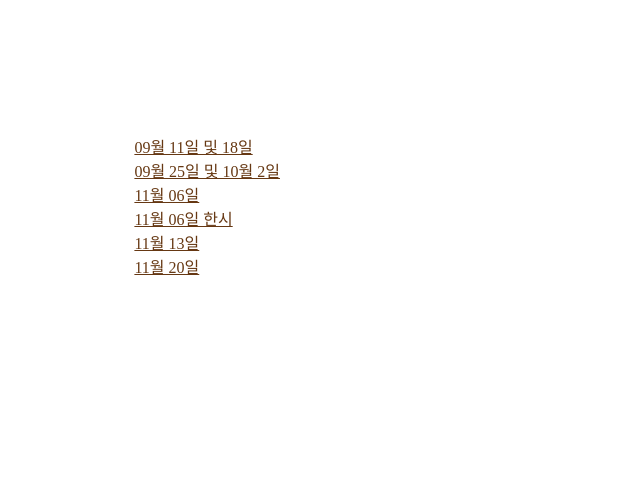
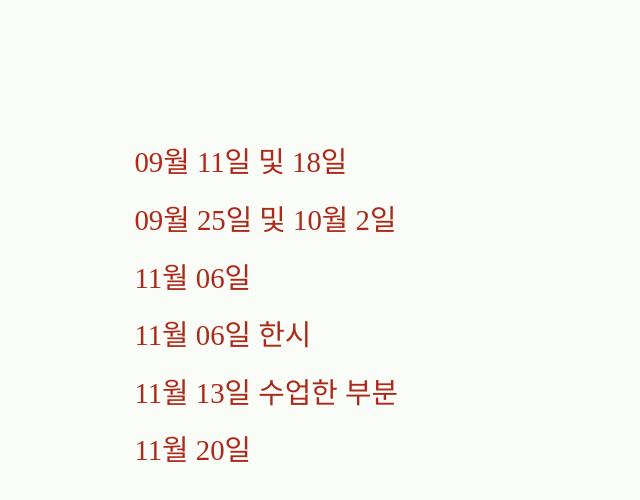
Before and after one commit to Simhyeon/sadong_hanja, a website: page index.html in a window 1280 px wide. Shown: the whole page, without its empty margins (0-640 px from the left). Drawn offline with Linux system fonts and the light colour scheme; a web font is replaced by a local one.

Commit message:
Modified design a little bit

```diff
--- a/hanja.css
+++ b/hanja.css
@@ -1,9 +1,15 @@
+html {
+    font-size: calc(0.6em + 0.7vw);
+    color: #373d3f;
+    background-color: #fafcf8;
+}
+
 .hangul {
     display: none;
-    color: crimson;
+    color: #1496bb;
 }
 .hanja {
-    color: crimson;
+    color: #AD2A1A;
 }
 #reset {
     display: block;
--- a/index.html
+++ b/index.html
@@ -4,29 +4,33 @@
         <title>사제 동행 세미나 한자</title>
         <script type="text/javascript" src="./hanja.js"></script>
         <style>
+            html {
+                background-color: #fafcf8;
+            }
             @font-face {
                 font-family: "NanumBarunGothic";
                 src: url("./NanumBarunGothic.ttf") format("woff");
             }
             div#exterior {
                 padding: 10%;
+                line-height: 200%;
+                font-size: calc(1em + 1vw);
             }
             a:link, a:visited {
-                color: #663813;
+                color: #AD2A1A;
                 font-family: NanumBarunGothic;
+                text-decoration: none;
             }
         </style>
     </head>
     <body>
         <div id="exterior">
-
             <div><a href="./09-11.html">09월 11일 및 18일</a>
             <div><a href="./09-25.html">09월 25일 및 10월 2일</a></div>
             <div><a href="./11-06.html">11월 06일</a></div>
             <div><a href="./11-06-poem.html">11월 06일 한시</a></div>
-            <div><a href="./11-13.html">11월 13일</a></div>
+            <div><a href="./11-13.html">11월 13일 수업한 부분</a></div>
             <div><a href="./11-20.html">11월 20일</a></div>
-
         </div>
     </body>
 </html>
```
Also changed, not shown: 09-11.html (+1 -0 lines), 09-25.html (+1 -0 lines), 11-06-poem.html (+1 -0 lines), 11-06.html (+1 -0 lines), 11-13.html (+1 -0 lines), 11-20.html (+1 -0 lines).
